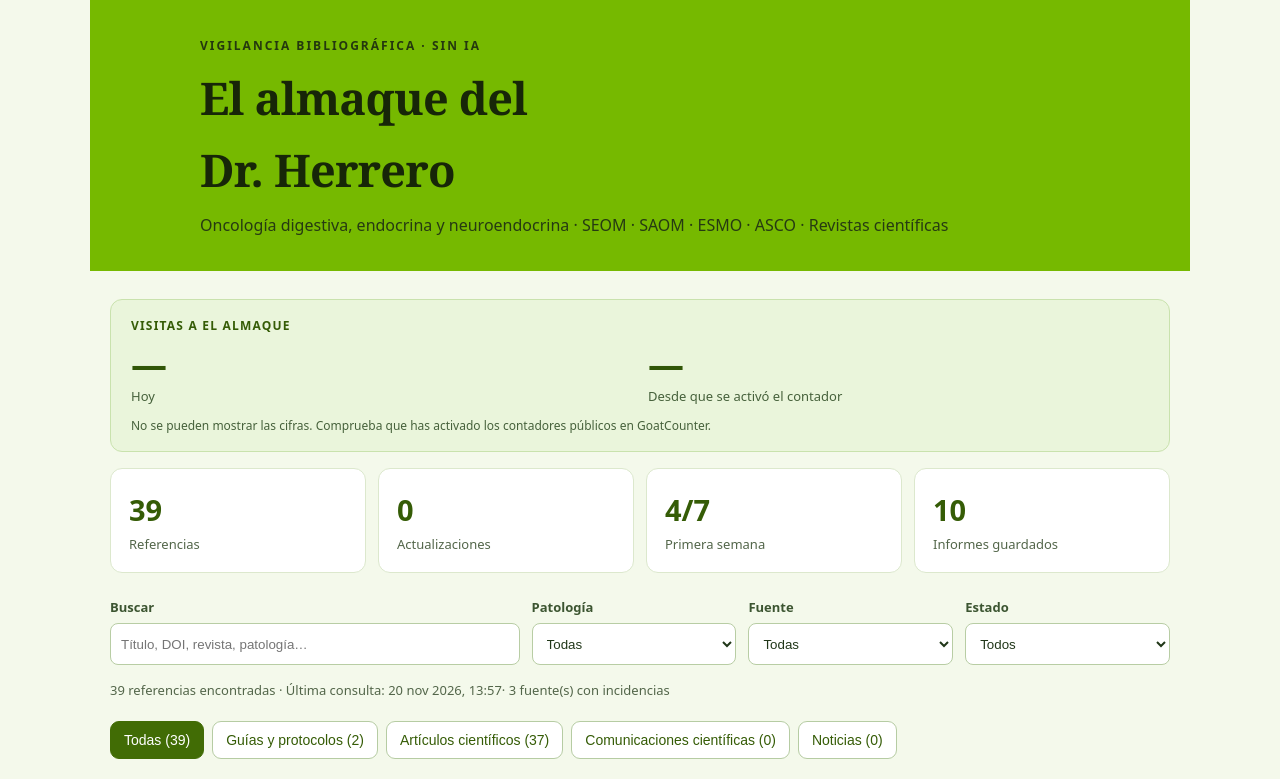
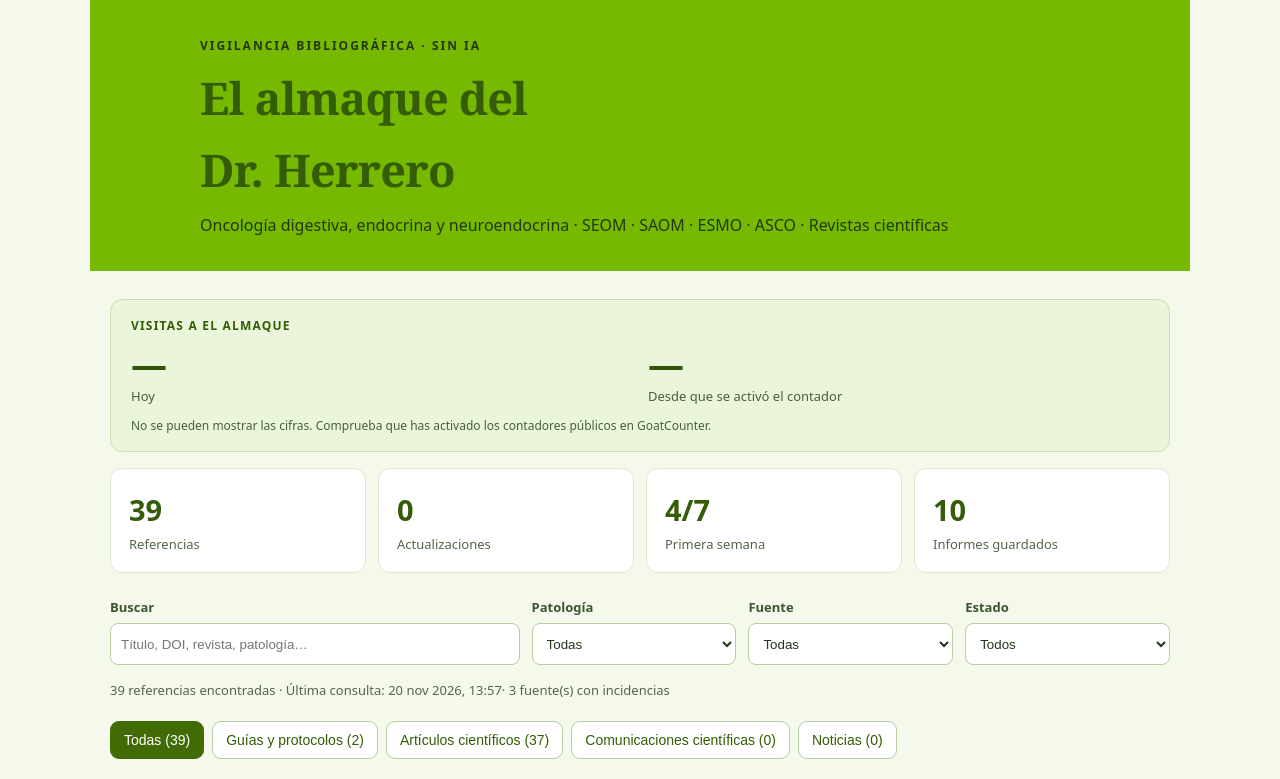
Before and after one commit to selesegunda/el-almaque-del-dr-herrero, a plain HTML site: page docs/index.html in a window 1280 px wide. Shown: the top 779 px of the page. Drawn offline with Linux system fonts and the light colour scheme.

Commit message:
Add files via upload

```diff
--- a/docs/styles.css
+++ b/docs/styles.css
@@ -3,8 +3,9 @@
 /* Paleta verde NVIDIA: verde principal #76B900, superficie verde muy suave. */
 body{background:#F4F9EB;color:#25351B}
 a{color:#356000}
-header{background:#76B900;color:#172608}
-header p{color:#263A12}
+header{background:#76B900;color:#355C06}
+header h1{color:#355C06}
+header p{color:#24380E}
 .eyebrow{color:#24380E}
 header .title-line{display:block}
 .metric,.item,.info,.history{border-color:#DCE8CD}
```
